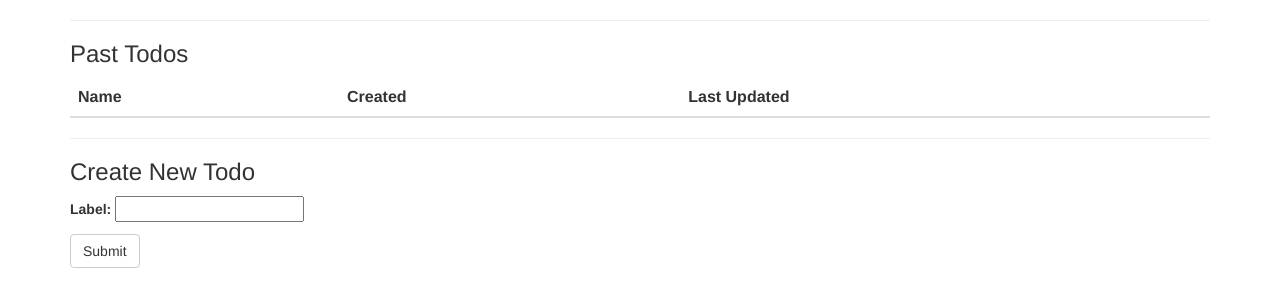
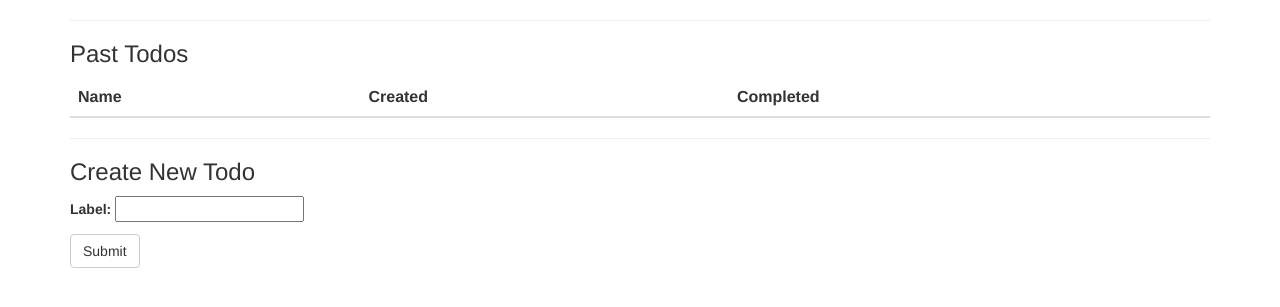
Before and after one commit to hzy/todos, a Django app: template templates/todos/todolist_detail.html in a window 1280 px wide. Shown: the part 118-425 px from the top of the page. Run offline with Django 3.2, Linux system fonts and the light colour scheme; the template is opened without the code that fills it: values that come from a table or form of the project are taken from there, others are empty; some libraries are stand-ins or nearby versions.

Commit message:
switched last updated header to completed

```diff
--- a/templates/todos/todolist_detail.html
+++ b/templates/todos/todolist_detail.html
@@ -34,7 +34,7 @@
         <tr>
             <th>Name</th>
             <th>Created</th>
-            <th>Last Updated</th>
+            <th>Completed</th>
         </tr>
     </thead>
     <tbody>
```
